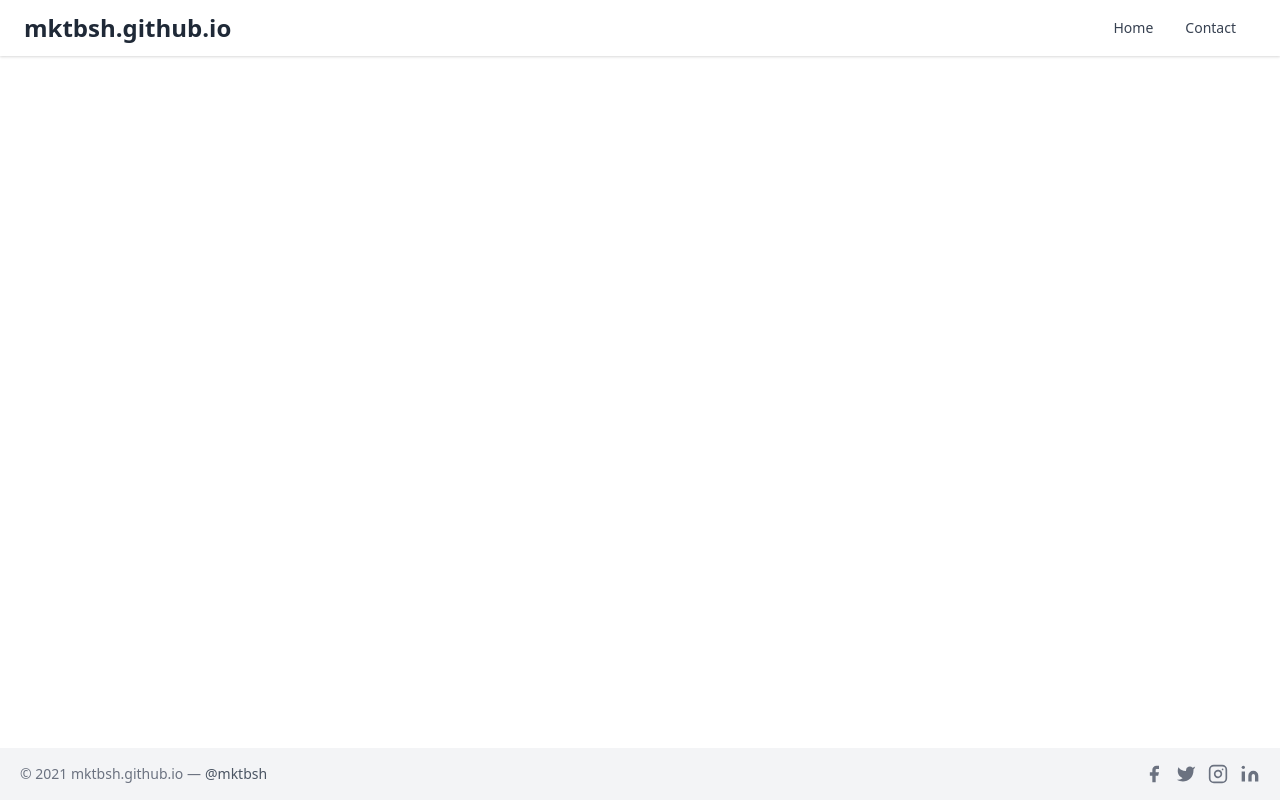
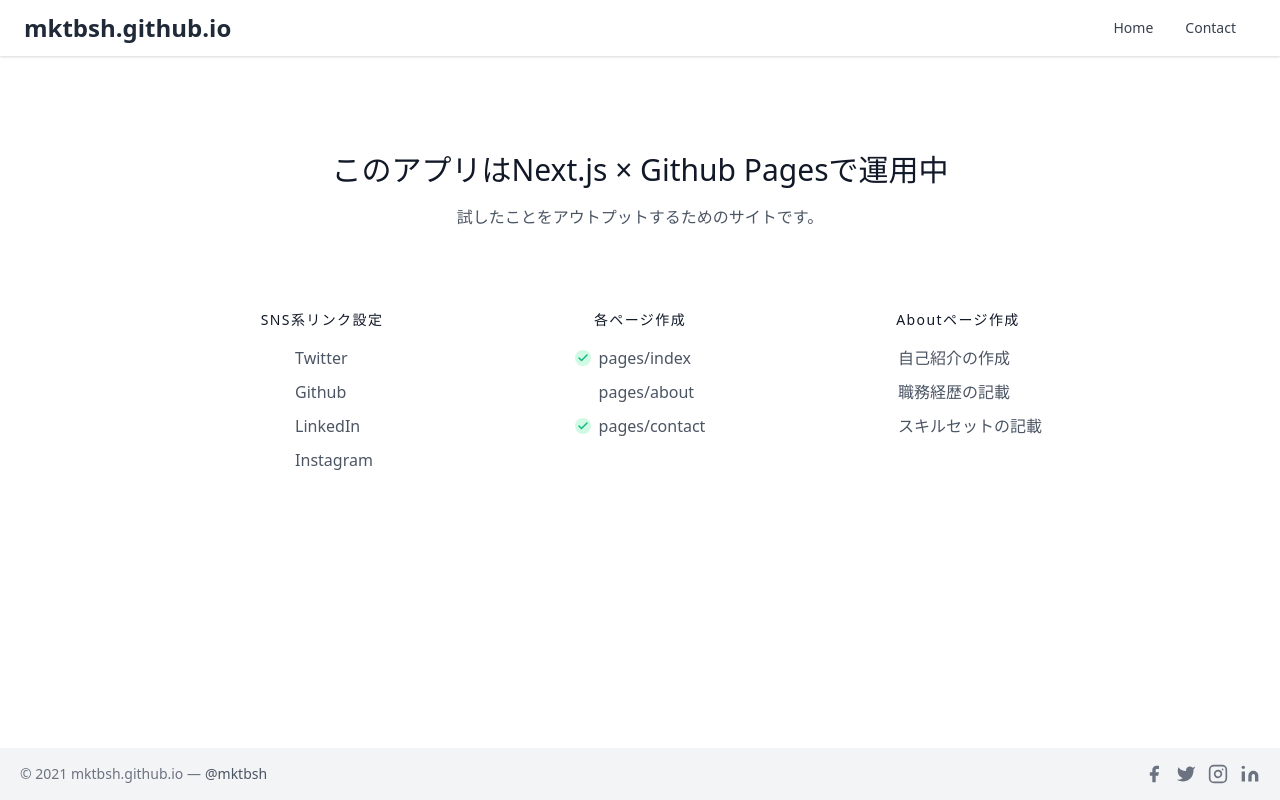
Before and after one commit to mktbsh/mktbsh.github.io, a Next.js app: page / in a window 1280 px wide. Built offline with nearby package versions, Linux system fonts and the light colour scheme.

Commit message:
Top画面作成

```diff
--- a/src/pages/index.tsx
+++ b/src/pages/index.tsx
@@ -1,15 +1,97 @@
-import Head from 'next/head'
+import { CommonMeta } from "components/atoms/CommonMeta";
+
+type FeatureListItem = {
+  name: string;
+  checked: boolean;
+};
+
+type FeatureProps = {
+  title: string;
+  list: FeatureListItem[];
+};
+
+const Feature: React.VFC<FeatureProps> = ({ title, list }) => {
+  return (
+    <div className="p-4 lg:w-1/4 sm:w-1/2 w-full flex flex-col items-center">
+      <h2 className="font-medium title-font tracking-widest text-gray-900 mb-4 text-sm text-center sm:text-left">
+        {title}
+      </h2>
+      <div className="flex flex-col sm:items-start sm:text-left text-center items-center -mb-1 space-y-2.5">
+        {list &&
+          list.map(({ name, checked }, i) => {
+            return (
+              <span key={`${title}_${name}_${i}`}>
+                {checked ? (
+                  <span className="bg-green-100 text-green-500 w-4 h-4 mr-2 rounded-full inline-flex items-center justify-center">
+                    <svg
+                      fill="none"
+                      stroke="currentColor"
+                      strokeLinecap="round"
+                      strokeLinejoin="round"
+                      strokeWidth="3"
+                      className="w-3 h-3"
+                      viewBox="0 0 24 24"
+                    >
+                      <path d="M20 6L9 17l-5-5"></path>
+                    </svg>
+                  </span>
+                ) : (
+                  <span className="w-4 h-4 mr-2 inline-flex" />
+                )}
+                {name}
+              </span>
+            );
+          })}
+      </div>
+    </div>
+  );
+};
+
+const feature1: FeatureListItem[] = [
+  { name: "Twitter", checked: false },
+  { name: "Github", checked: false },
+  { name: "LinkedIn", checked: false },
+  { name: "Instagram", checked: false },
+];
+
+const feature2: FeatureListItem[] = [
+  { name: "pages/index", checked: true },
+  { name: "pages/about", checked: false },
+  { name: "pages/contact", checked: true },
+];
+
+const feature3: FeatureListItem[] = [
+  { name: "自己紹介の作成", checked: false },
+  { name: "職務経歴の記載", checked: false },
+  { name: "スキルセットの記載", checked: false },
+];
 
 const Home = () => {
-
   return (
     <>
-      <Head>
-        <title>mktbsh.github.io</title>
-      </Head>
+      <CommonMeta
+        title="Home"
+        description="このGithub Pagesアプリは様々な技術を試す遊び場として運用されています。"
+      />
+      <section className="text-gray-600 body-font">
+        <div className="container px-5 py-24 mx-auto">
+          <div className="text-center mb-20">
+            <h1 className="sm:text-3xl text-2xl font-medium text-center title-font text-gray-900 mb-4">
+              このアプリはNext.js × Github Pagesで運用中
+            </h1>
+            <p className="text-base leading-relaxed xl:w-2/4 lg:w-3/4 mx-auto">
+              試したことをアウトプットするためのサイトです。
+            </p>
+          </div>
+          <div className="flex flex-wrap -m-4 justify-center">
+            <Feature title="SNS系リンク設定" list={feature1} />
+            <Feature title="各ページ作成" list={feature2} />
+            <Feature title="Aboutページ作成" list={feature3} />
+          </div>
+        </div>
+      </section>
+    </>
+  );
+};
 
-    </>
-  )
-}
-
-export default Home
+export default Home;
```
